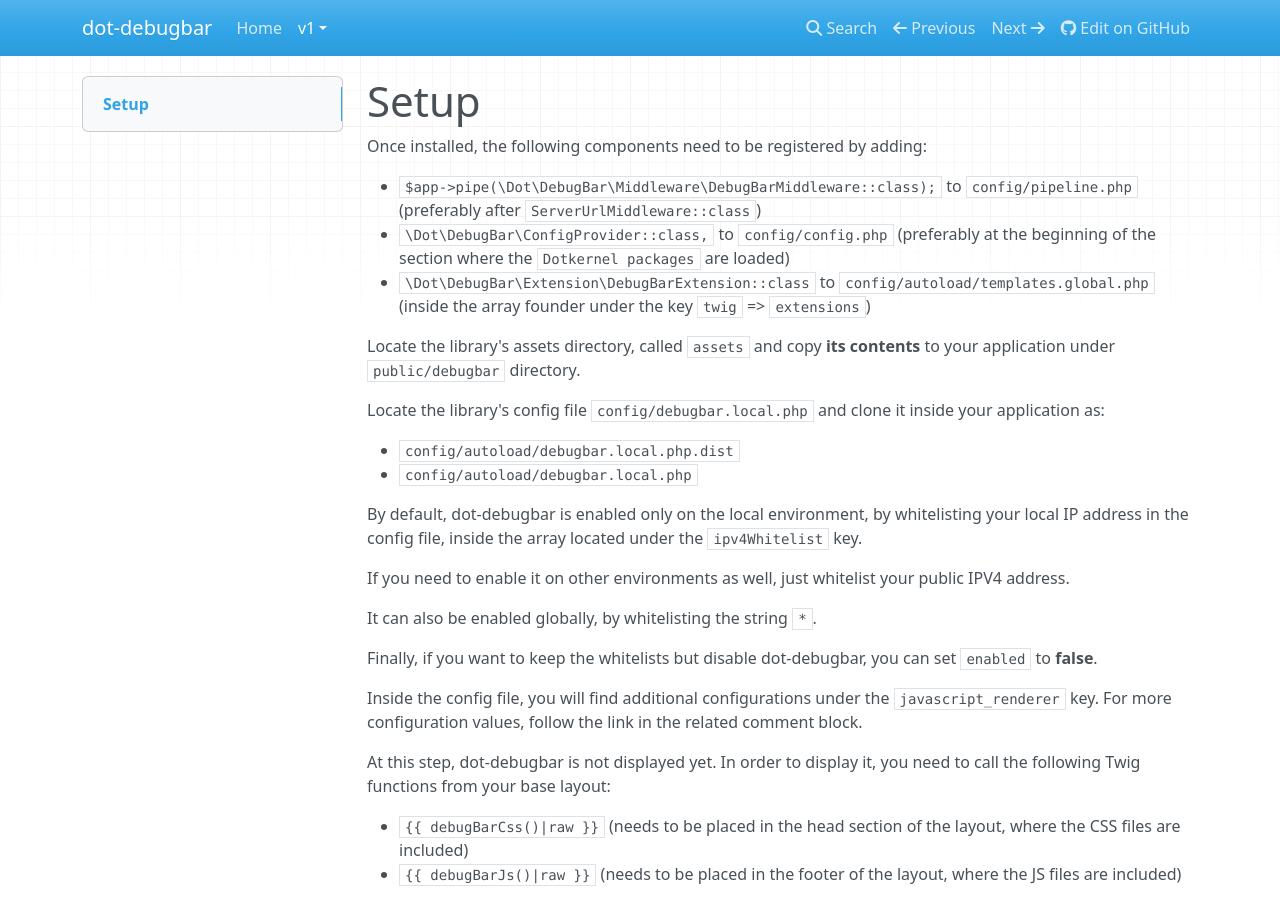
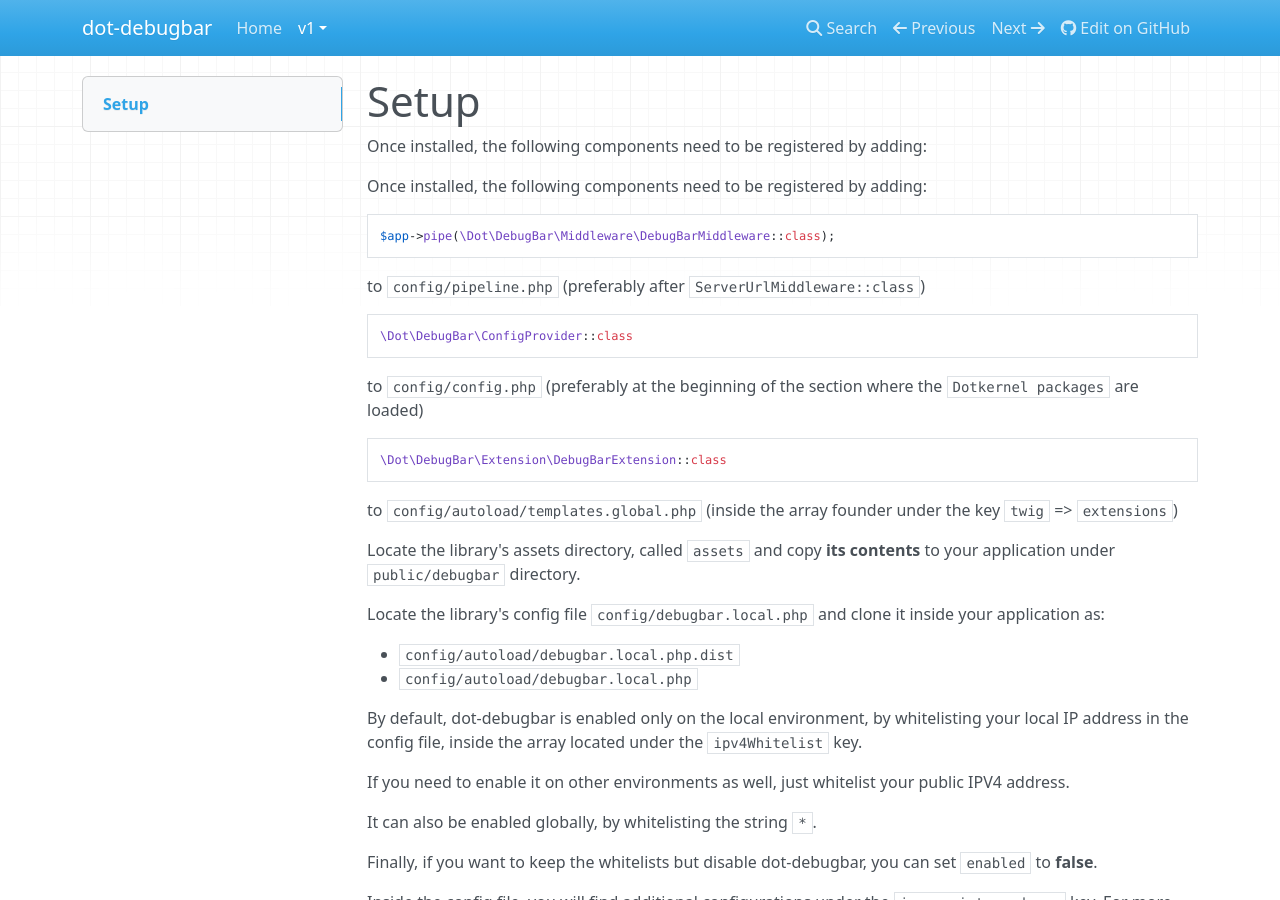
Before and after one commit to dotkernel/dot-debugbar, an MkDocs documentation site: the page built from docs/book/v1/setup.md, in a window 1280 px wide and 900 px high. Built offline with MkDocs 1.6.1, drawn with Linux system fonts in a browser that asks for light colours; nearby versions of some CDN libraries.

````diff
--- a/docs/book/v1/setup.md
+++ b/docs/book/v1/setup.md
@@ -2,9 +2,25 @@
 
 Once installed, the following components need to be registered by adding:
 
-* `$app->pipe(\Dot\DebugBar\Middleware\DebugBarMiddleware::class);` to `config/pipeline.php` (preferably after `ServerUrlMiddleware::class`)
-* `\Dot\DebugBar\ConfigProvider::class,` to `config/config.php` (preferably at the beginning of the section where the `Dotkernel packages` are loaded)
-* `\Dot\DebugBar\Extension\DebugBarExtension::class` to `config/autoload/templates.global.php` (inside the array founder under the key `twig` => `extensions`)
+Once installed, the following components need to be registered by adding:
+
+```php
+$app->pipe(\Dot\DebugBar\Middleware\DebugBarMiddleware::class);
+```
+
+to `config/pipeline.php` (preferably after `ServerUrlMiddleware::class`)
+
+```php
+\Dot\DebugBar\ConfigProvider::class
+```
+
+to `config/config.php` (preferably at the beginning of the section where the `Dotkernel packages` are loaded)
+
+```php
+\Dot\DebugBar\Extension\DebugBarExtension::class
+```
+
+to `config/autoload/templates.global.php` (inside the array founder under the key `twig` => `extensions`)
 
 Locate the library's assets directory, called `assets` and copy **its contents** to your application under `public/debugbar` directory.
 
@@ -26,8 +42,17 @@ For more configuration values, follow the link in the related comment block.
 
 At this step, dot-debugbar is not displayed yet. In order to display it, you need to call the following Twig functions from your base layout:
 
-* `{{ debugBarCss()|raw }}` (needs to be placed in the head section of the layout, where the CSS files are included)
-* `{{ debugBarJs()|raw }}` (needs to be placed in the footer of the layout, where the JS files are included)
+```twig
+{{ debugBarCss()|raw }}
+```
+
+(needs to be placed in the head section of the layout, where the CSS files are included)
+
+```twig
+{{ debugBarJs()|raw }}
+```
+
+(needs to be placed in the footer of the layout, where the JS files are included)
 
 If you plan to enable dot-debugbar on production, make sure you clear the relevant cache items by deleting:
 
````
Also changed, not shown: README.md (+1 -1 lines), docs/book/v1/installation.md (+3 -1 lines), docs/book/v1/usage.md (+3 -1 lines).
